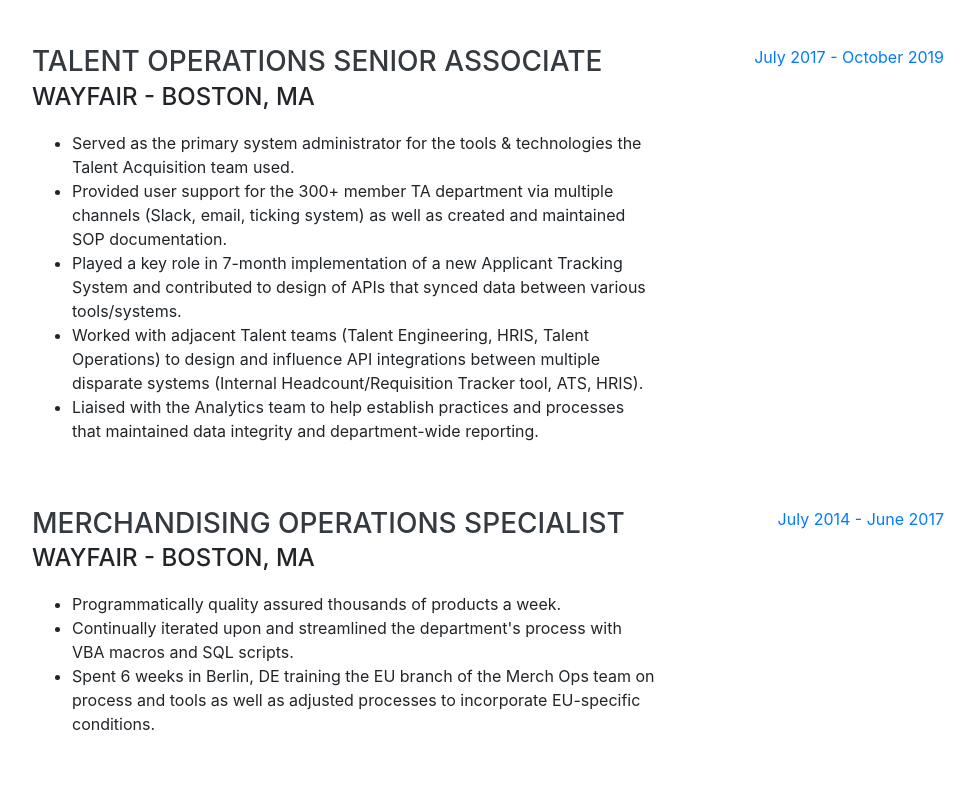
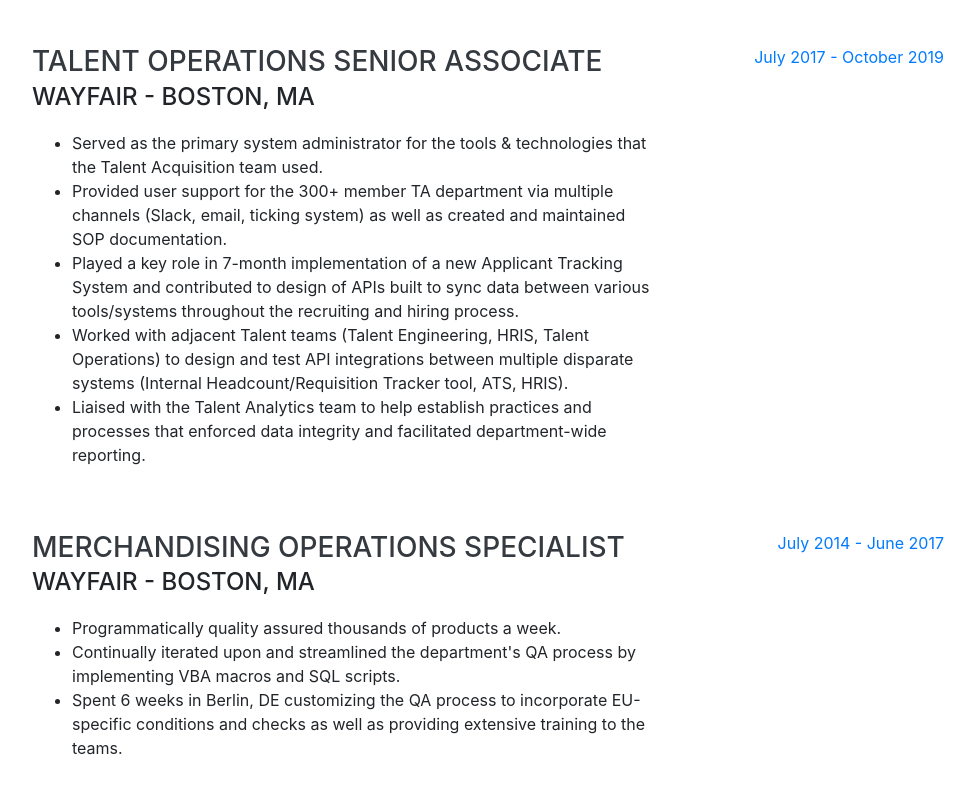
Before and after one commit to slahiff/sean-lahiff-portfolio, a website with bundled scripts: page index.html in a window 1280 px wide. Shown: the part 1184-1977 px from the top of the page, without its empty margins (288-1262 px from the left). Built offline with nearby package versions, Linux system fonts and the light colour scheme; a web font is replaced by a local one.

Commit message:
Edited experience

```diff
--- a/index.html
+++ b/index.html
@@ -119,11 +119,11 @@
 						<h3 class="mb-0">Talent Operations Senior Associate</h3>
 						<div class="subheading mb-3">Wayfair - Boston, MA</div>
 						<ul>
-              <li>Served as the primary system administrator for the tools & technologies the Talent Acquisition team used.</li>
+              <li>Served as the primary system administrator for the tools & technologies that the Talent Acquisition team used.</li>
               <li>Provided user support for the 300+ member TA department via multiple channels (Slack, email, ticking system) as well as created and maintained SOP documentation.</li>
-              <li>Played a key role in 7-month implementation of a new Applicant Tracking System and contributed to design of APIs that synced data between various tools/systems.</li>
-              <li>Worked with adjacent Talent teams (Talent Engineering, HRIS, Talent Operations) to design and influence API integrations between multiple disparate systems (Internal Headcount/Requisition Tracker tool, ATS, HRIS).</li>
-              <li>Liaised with the Analytics team to help establish practices and processes that maintained data integrity and department-wide reporting.</li>
+              <li>Played a key role in 7-month implementation of a new Applicant Tracking System and contributed to design of APIs built to sync data between various tools/systems throughout the recruiting and hiring process.</li>
+              <li>Worked with adjacent Talent teams (Talent Engineering, HRIS, Talent Operations) to design and test API integrations between multiple disparate systems (Internal Headcount/Requisition Tracker tool, ATS, HRIS).</li>
+              <li>Liaised with the Talent Analytics team to help establish practices and processes that enforced data integrity and facilitated department-wide reporting.</li>
             </ul>
 					</div>
 					<div class="resume-date text-md-right">
@@ -137,8 +137,8 @@
 						<div class="subheading mb-3">Wayfair - Boston, MA</div>
 						<ul>
               <li>Programmatically quality assured thousands of products a week.</li>
-              <li>Continually iterated upon and streamlined the department's process with VBA macros and SQL scripts.</li>
-              <li>Spent 6 weeks in Berlin, DE training the EU branch of the Merch Ops team on process and tools as well as adjusted processes to incorporate EU-specific conditions.</li>
+              <li>Continually iterated upon and streamlined the department's QA process by implementing VBA macros and SQL scripts.</li>
+              <li>Spent 6 weeks in Berlin, DE customizing the QA process to incorporate EU-specific conditions and checks as well as providing extensive training to the teams.</li>
             </ul>
 					</div>
 					<div class="resume-date text-md-right">
```
